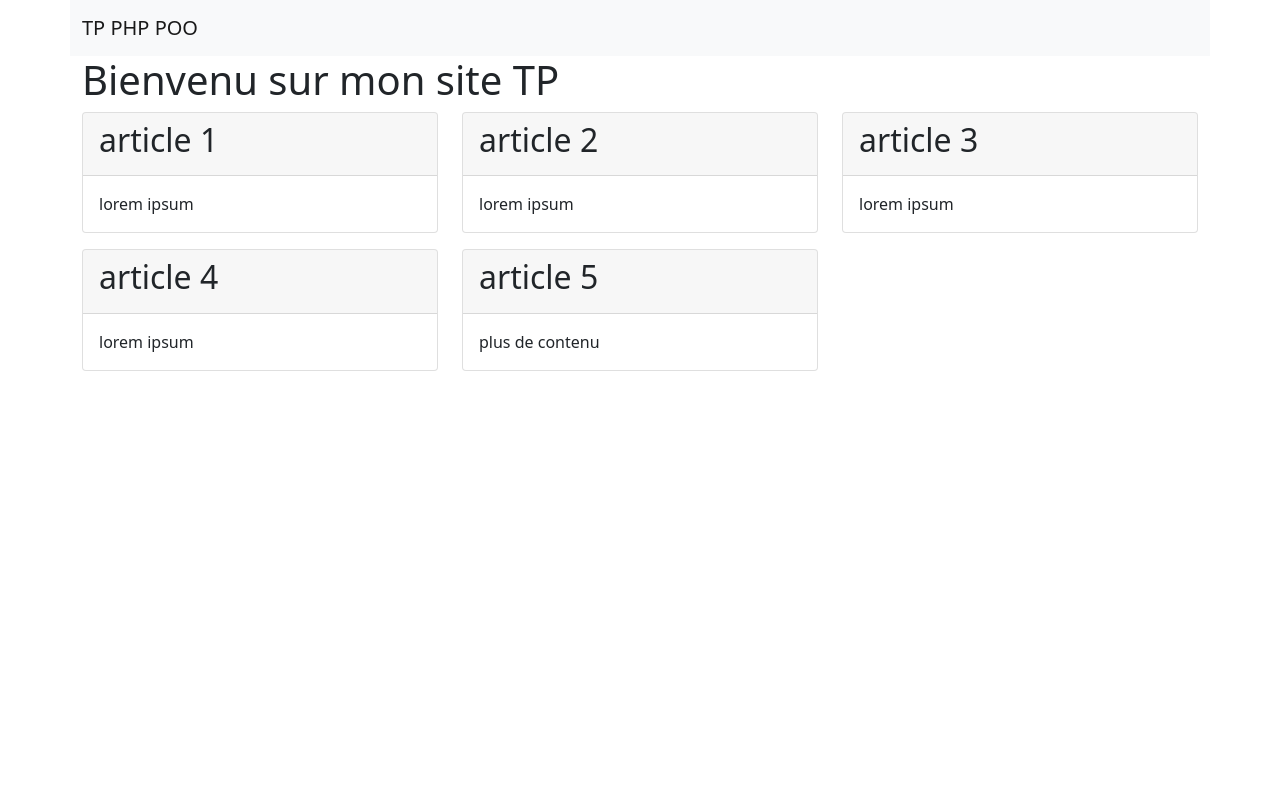
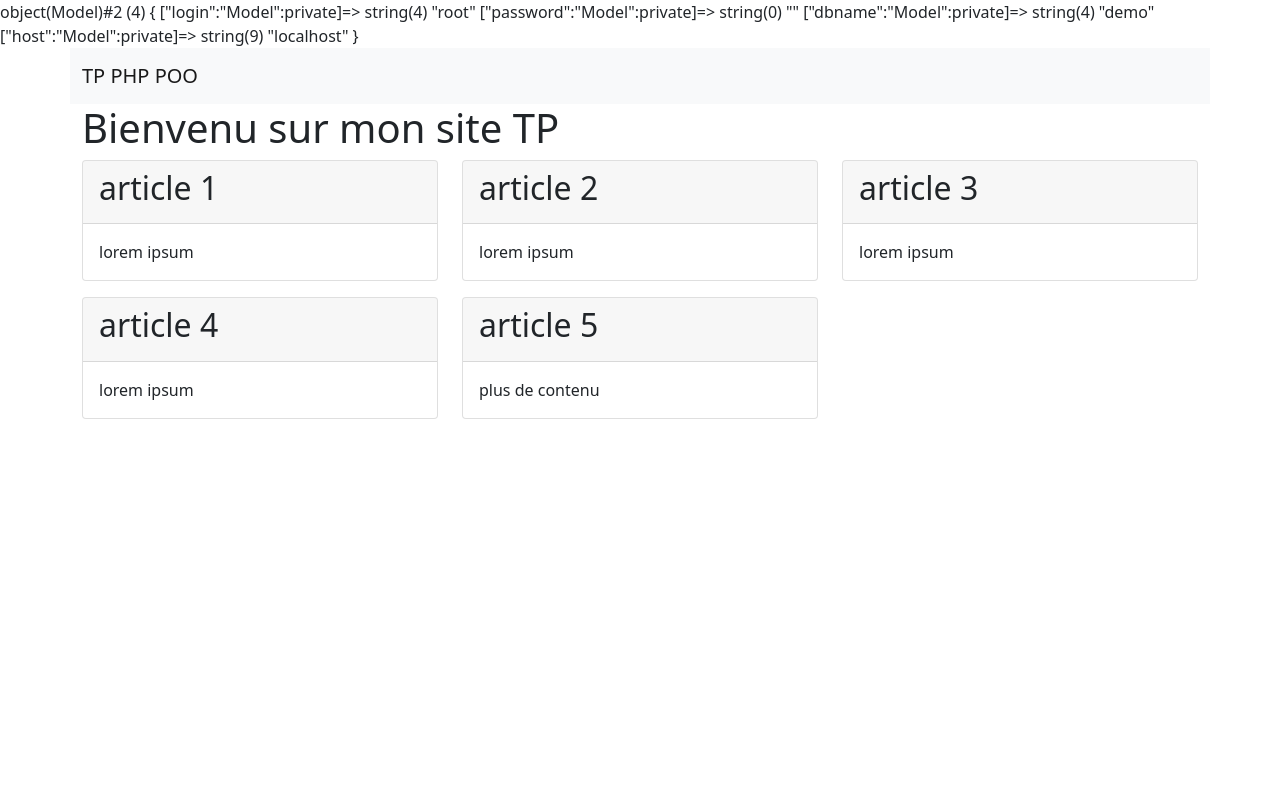
Before and after one commit to webdevproformation/projet-php-d-juin2021, a PHP site: page /projet-html/index.php?p=accueil in a window 1280 px wide. Run offline with PHP 8.4, Linux system fonts and the light colour scheme; some libraries are stand-ins or nearby versions.

Commit message:
singleton

```diff
--- a/tp-1/core/Model.class.php
+++ b/tp-1/core/Model.class.php
@@ -6,16 +6,25 @@ class Model {
     private $password = "";
     private $dbname = "demo";
     private $host = "localhost";
-    public $pdo ;
+    static public $pdo ;
 
-    public function __construct()
+    // design pattern Singleton
+    static public function getPdo(){
+        if(self::$pdo == null){
+            self::$pdo = new Model();
+            return self::$pdo ;
+        }
+        return self::$pdo ;
+    }
+
+    private function __construct()
     {
         $adresse_db = "mysql:dbname=$this->dbname;host=$this->host;charset=utf8"; // concaténation
         // stocker le résulat dans la variable $adresse_db
         // utilisé dans le constructeur de la class PDO
         // adresse http://google.fr page web
         // adresse base de données mysql:dbname=demo;host:localhost;charset=utf8
-        $this->pdo = new PDO( $adresse_db , $this->login , $this->password );
+        return new PDO( $adresse_db , $this->login , $this->password );
     }
 
 }
--- a/tp-1/index.php
+++ b/tp-1/index.php
@@ -8,6 +8,8 @@ if(isset($_GET["p"])){
     /* $connexion = new Model();
     var_dump($connexion->pdo);
     die(); */
+
+    var_dump(Model::getPdo());
 
    $params = explode("/",trim($_GET["p"] , "/"));
 
```
